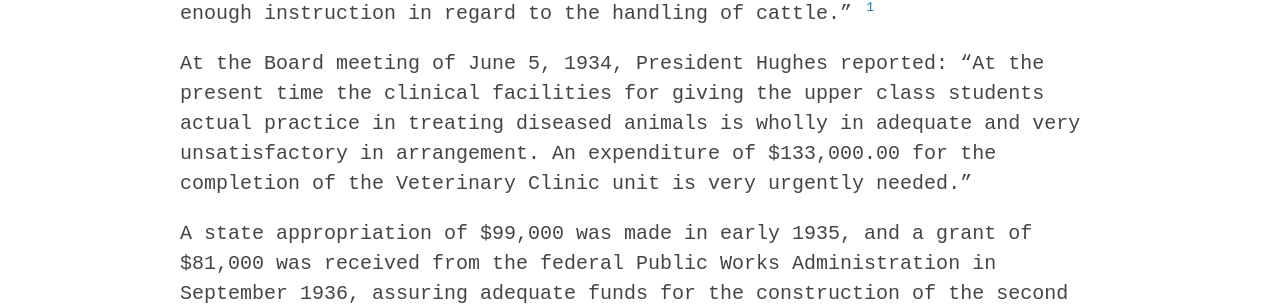
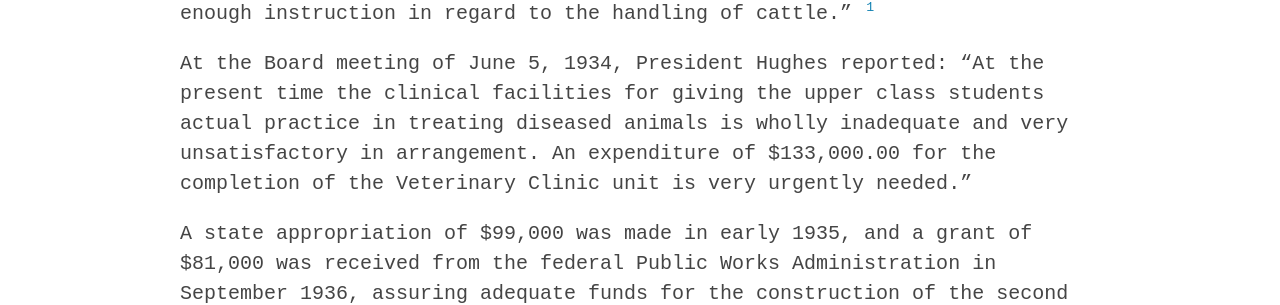
Before and after one commit to emanderson811/day-edition, a Jekyll site: the page built from _texts/buildings/218day-veterinary-clinic.md, in a window 1280 px wide. Shown: the part 840-1145 px from the top of the page. Built offline with Jekyll 4.4.1, drawn with Linux system fonts in a browser that asks for light colours.

Commit message:
Update 218day-veterinary-clinic.md

```diff
--- a/_texts/buildings/218day-veterinary-clinic.md
+++ b/_texts/buildings/218day-veterinary-clinic.md
@@ -24,7 +24,7 @@
 
 The Cow Wing of the Clinic was the first unit of this building. It is the east wing of the structure. The construction contract was awarded on June 30, 1926, and the work was completed and accepted on December 1 of that year. It was planned as part of a larger structure to be completed at a later date. This unit was designed "for the purpose of carrying on special instruction concerning the diseases of cattle. This will be strictly educational work and will be used by a large group of our undergraduate students and by a group of veterinarians who already have gone out with not enough instruction in regard to the handling of cattle." [^fn1]
 
-At the Board meeting of June 5, 1934, President Hughes reported: "At the present time the clinical facilities for giving the upper class students actual practice in treating diseased animals is wholly in adequate and very unsatisfactory in arrangement. An expenditure of $133,000.00 for the completion of the Veterinary Clinic unit is very urgently needed."
+At the Board meeting of June 5, 1934, President Hughes reported: "At the present time the clinical facilities for giving the upper class students actual practice in treating diseased animals is wholly inadequate and very unsatisfactory in arrangement. An expenditure of $133,000.00 for the completion of the Veterinary Clinic unit is very urgently needed."
 
 A state appropriation of $99,000 was made in early 1935, and a grant of $81,000 was received from the federal Public Works Administration in September 1936, assuring adequate funds for the construction of the second phase of the building. At the same time the name "Charles Henry Stange Memorial Veterinary Clinic" was approved by the Board.[^fn2]
 
```
